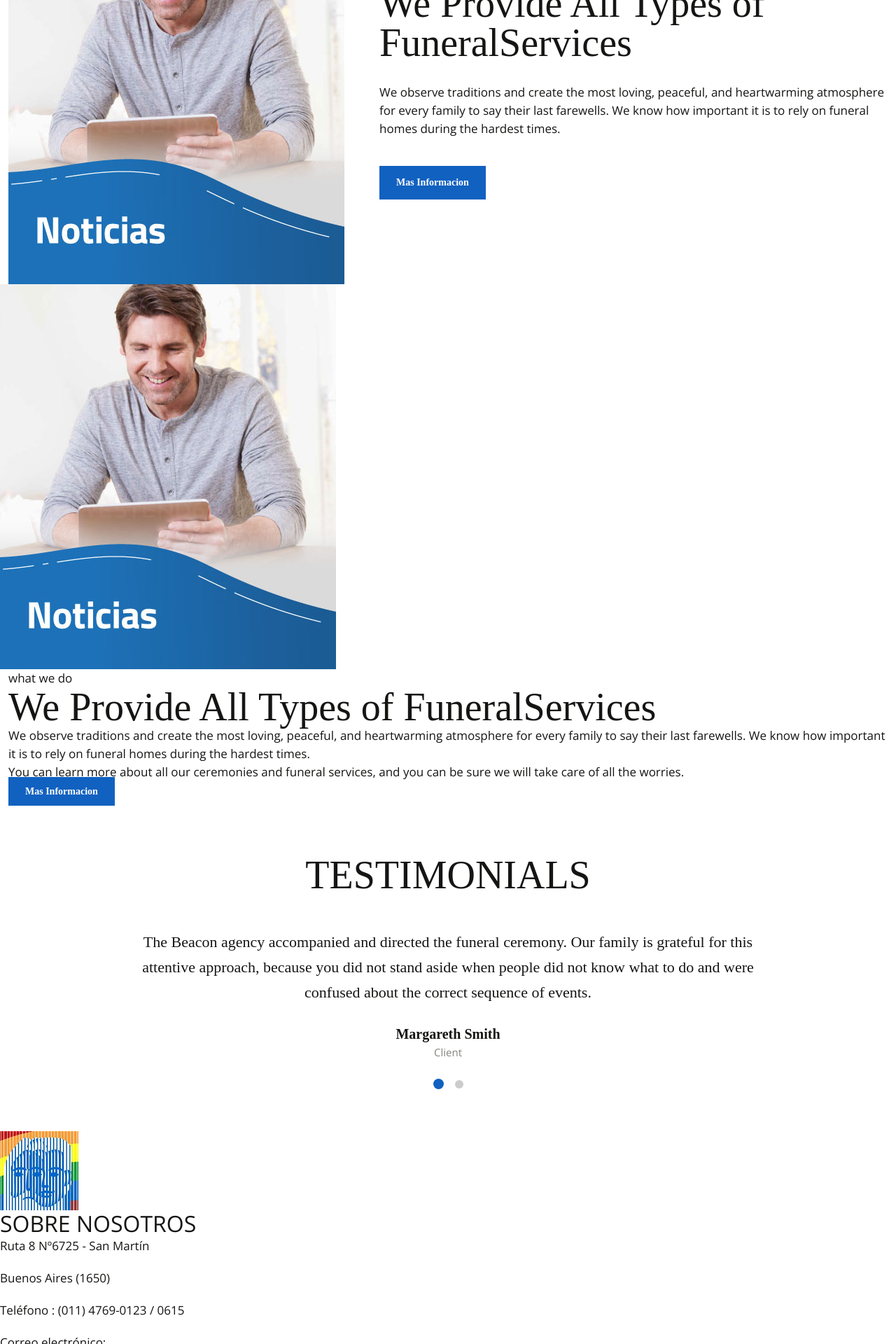
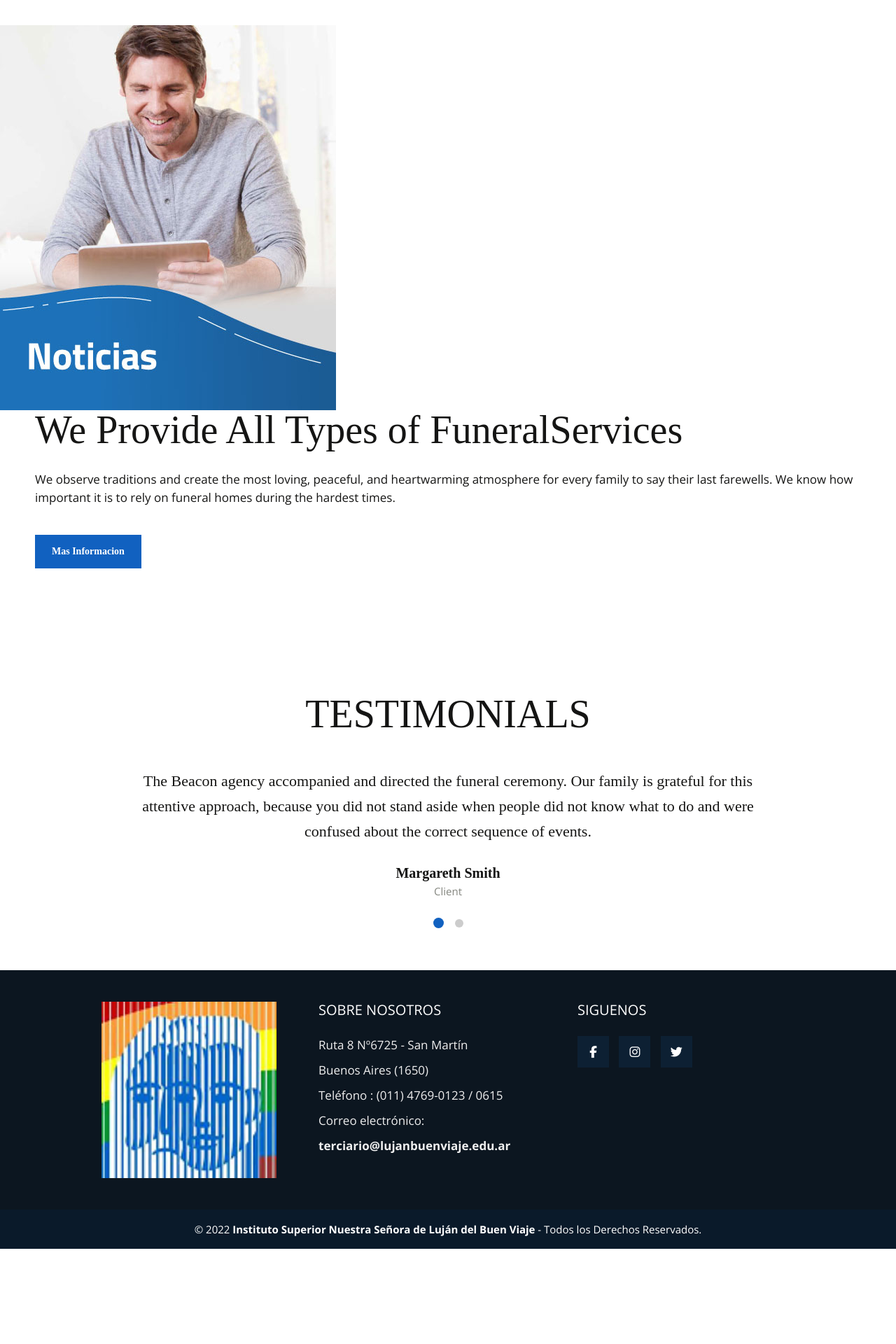
Before and after one commit to torricocristian/claudio_vaccalluzzo, a PHP site: page / in a window 1280 px wide. Shown: the part 760-2680 px from the top of the page at 70% size. After the commit the page ends 2544 px from the top, so only its background shows below. Run offline with PHP 8.4, Linux system fonts and the light colour scheme; some libraries are stand-ins or nearby versions; some web fonts are replaced.

Commit message:
footer
footer

```diff
--- a/index.html
+++ b/index.html
@@ -90,67 +90,6 @@
         </div>
     </section>
 
-    <section class="testimonios" id="novedades">
-        <div class="pie-pagina3">
-            <div class="grupo-13">
-                <div class="elementor-widget-wrap">
-                    <div class="elementor-element">
-
-                        <div class="elementor-image">
-                            <img class="noticias" src="image/noticias.jpg" alt="novedades">
-                        </div>
-                    </div>
-                </div>
-                <div class="elementor-element elementor-element-f7bddfe">
-                    <div id="" class="container">
-
-                        <div class="title">
-                                <span class="">what we do</span>
-                                <h1 class="">
-                                    <span class="title__primary">We Provide All Types of
-                                        FuneralServices</span>
-                                </h1>
-                        </div>
-                        <div class="subtirulo">
-                            <div class="swiper mySwiper">
-                                <div class="swiper-wrapper">
-                                    <div class="swiper-slide">
-                                        <p class="desc">We observe traditions and create the most loving,
-                                            peaceful,
-                                            and
-                                            heartwarming
-                                            atmosphere for every family to say their last farewells. We know how
-                                            important
-                                            it is to rely on funeral homes during the hardest times.&nbsp;</p>
-                                    </div>
-                                </div>
-                            </div>
-                        </div>
-                        <div class="subtirulo">
-                            <div class="swiper mySwiper">
-                                <div class="swiper-wrapper">
-                                    <div class="">
-                                        <p class="desc">You can learn more about all our ceremonies and
-                                            funeral
-                                            services, and you
-                                            can be sure we will take care of all the worries.</p>
-                                    </div>
-                                </div>
-                            </div>
-                        </div>
-
-
-                        <a href="" class="button button__secundary">Mas Informacion</a>
-
-                    </div>
-                </div>
-
-            </div>
-
-        </div>
-
-
-    </section>
 
 
     <section id="testimonios">
--- a/style.css
+++ b/style.css
@@ -2,29 +2,42 @@
   font-size: 56px;
   line-height: 56px;
   font-family: "Frank Ruhl Libre", serif;
-  font-weight: 500; }
+  font-weight: 500;
+}
 
 header {
   background: white;
-  padding: 34px 0; }
+  padding: 34px 0;
+}
+
 header .container {
   display: flex;
-    align-items: center; }
+  align-items: center;
+}
+
 header .container .logo {
-      margin-right: 70px; }
+  margin-right: 70px;
+}
+
 header .container .logo h1 {
   font-family: "Frank Ruhl Libre", serif;
   font-size: 24px;
-        line-height: 28px; }
+  line-height: 28px;
+}
+
 header .container nav {
-      display: flex; }
+  display: flex;
+}
+
 header .container nav a {
   font-size: 16px;
   line-height: 24px;
   font-family: "Frank Ruhl Libre", serif;
   margin-right: 30px;
   font-weight: 700;
-        position: relative; }
+  position: relative;
+}
+
 header .container nav a:before {
   content: '';
   height: 2px;
@@ -33,130 +46,322 @@ header {
   left: 0;
   bottom: -5px;
   background: #151514;
-          transition: .3s; }
+  transition: .3s;
+}
+
 header .container nav a:hover:before {
-          width: 100%; }
+  width: 100%;
+}
+
 header .container .button {
-      margin-left: auto; }
+  margin-left: auto;
+}
 
 .hero {
-  height: 500px; }
-  .hero .carousel-control-prev, .hero .carousel-control-next {
+  height: 500px;
+}
+
+.hero .carousel-control-prev,
+.hero .carousel-control-next {
   background: black;
-    width: 120px; }
-    .hero .carousel-control-prev-icon, .hero .carousel-control-next-icon {
-      filter: invert(0) grayscale(100); }
+  width: 120px;
+}
+
+.hero .carousel-control-prev-icon,
+.hero .carousel-control-next-icon {
+  filter: invert(0) grayscale(100);
+}
+
 .hero .carousel,
 .hero .carousel-inner {
-    height: 100%; }
+  height: 100%;
+}
+
 .hero .carousel-item {
-    height: 100%; }
+  height: 100%;
+}
+
 .hero .carousel-item img {
   height: 100%;
   object-fit: cover;
-      width: 100%; }
+  width: 100%;
+}
 
 .about-us .container {
-  display: flex;
-  align-items: center; }
+
+  padding: 180px 0;
+  padding-bottom: 100px;
+  align-items: center;
+  display: inline-block;
+}
+
 .about-us .container .data {
-    padding-left: 50px; }
+  padding-left: 50px;
+
+}
+
 .about-us .container .data .title__primary {
-      margin-bottom: 30px; }
+
+  margin-bottom: 30px;
+}
+
 .about-us .container .data .button {
   margin-top: 20px;
-      display: inline-flex; }
+  display: inline-flex;
+}
+
+@media screen and (max-width:800px) {
+  .about-us .container {
+    width: 90%;
+    grid-template-columns: repeat(1, 1fr);
+    grid-gap: 30px;
+    padding: 35px 0px;
+  }
+}
+
+
+  /* Por debajo de 400px */
+  @media screen and (max-width: 400px) {
+    .data {
+        font-size:10px;
+      }
+
+      .title__primary {
+        font-size:16px;
+      }
+    }
 
     .button {
       font-size: 14px;
       line-height: 22px;
       font-weight: bold;
       font-family: "Frank Ruhl Libre", serif;
-  padding: 13px 24px; }
+      padding: 13px 24px;
+    }
+
     .button__primary {
       color: white;
       background: #1161c0;
-    transition: .3s; }
+      transition: .3s;
+    }
+
     .button__primary:hover {
-      background: #0f4c94; }
+      background: #0f4c94;
+    }
+
     .button__secundary {
       color: white;
       background: #1161c0;
-    transition: .3s; }
+      transition: .3s;
+    }
+
     .button__secundary:hover {
-      background: #0f4c94; }
+      background: #0f4c94;
+    }
 
     #testimonios {
       padding: 80px 0;
-  padding-bottom: 100px; }
+      padding-bottom: 100px;
+    }
+
     #testimonios .container {
       max-width: 900px;
       position: relative;
-    text-align: center; }
+      text-align: center;
+    }
+
     #testimonios .container .title__primary {
-      margin-bottom: 50px; }
+      margin-bottom: 50px;
+    }
+
     #testimonios .container .swiper-pagination {
       bottom: -40px;
       display: flex;
       justify-content: center;
-      align-items: center; }
+      align-items: center;
+    }
+
     #testimonios .container .swiper-pagination .swiper-pagination-bullet {
       width: 12px;
       height: 12px;
       transition: .3s;
-        margin: 0 8px; }
+      margin: 0 8px;
+    }
+
     #testimonios .container .swiper-pagination .swiper-pagination-bullet-active {
       background: #1161c0;
       width: 15px;
-          height: 15px; }
+      height: 15px;
+    }
+
     #testimonios .container .swiper-slide p.desc {
       font-size: 22px;
       line-height: 36px;
       text-align: center;
-      font-family: "Frank Ruhl Libre", serif; }
+      font-family: "Frank Ruhl Libre", serif;
+    }
+
     #testimonios .container .swiper-slide .person {
       display: flex;
       flex-direction: column;
-      margin-top: 30px; }
+      margin-top: 30px;
+    }
+
     #testimonios .container .swiper-slide .person .author {
       font-weight: bold;
       margin-bottom: 2px;
       font-family: "Frank Ruhl Libre", serif;
       font-size: 20px;
-        line-height: 22px; }
+      line-height: 22px;
+    }
+
     #testimonios .container .swiper-slide .person .position {
       color: #84867F;
-        font-size: 15px; }
+      font-size: 15px;
+    }
 
     @media (max-width: 800px) {
       .title__primary {
         font-size: 42px;
-    line-height: 42px; }
+        line-height: 42px;
+      }
 
       #testimonios {
         padding: 60px 0;
-    padding-bottom: 80px; }
+        padding-bottom: 80px;
+      }
+
       #testimonios .container .title__primary {
-      margin-bottom: 30px; }
+        margin-bottom: 30px;
+      }
+
       #testimonios .container .swiper-slide p.desc {
         font-size: 18px;
-      line-height: 28px; }
+        line-height: 28px;
+      }
+
       #testimonios .container .swiper-slide .person .author {
         font-size: 18px;
-      line-height: 28px; } }
+        line-height: 28px;
+      }
+    }
+
     @media (max-width: 499px) {
       .title__primary {
         font-size: 28px;
-    line-height: 28px; }
+        line-height: 28px;
+      }
 
       #testimonios {
         padding: 40px 0;
-    padding-bottom: 60px; }
+        padding-bottom: 60px;
+      }
 
       #testimonios .container .title__primary {
-    margin-bottom: 20px; }
+        margin-bottom: 20px;
+      }
+
       #testimonios .container .swiper-slide p.desc {
         font-size: 16px;
-    line-height: 24px; } }
+        line-height: 24px;
+      }
+    }
 
     /*# sourceMappingURL=style.css.map */
+
+    @import url('https://fonts.googleapis.com/css2?family=Open+Sans:wght@400;700&display=swap');
+
+    * {
+      /*Sacamos la fuente de googleFont, e importamos/compiamos la deseada*/
+      margin: 0;
+      padding: 0;
+      box-sizing: border-box;
+      /*establece como se calcula el ancho y alto total de un elemento.*/
+      font-family: 'Open Sans', sans-serif;
+      /*define una lista de fuentes , con un orden de prioridad, para utilizar en un elemento seleccionado*/
+    }
+
+    /*:::::Pie de Pagina*/
+    .pie-pagina {
+      width: 100%;
+      background-color: #0c1620;
+    }
+
+    .pie-pagina .grupo-1 {
+      /*la caja principal*/
+      width: 100%;
+      /* ancho y alto */
+      max-width: 1200px;
+      /*centra la caja propiamente dicja*/
+      margin: auto;
+      /* ajusta los margenees*/
+      display: grid;
+      /*La declaración display: grid te proporciona una cuadrícula de una sola columna, por lo que tus elementos continúan mostrándose uno debajo del otro, como lo hacen en el flujo normal. Para ve*/
+      grid-template-columns: repeat(3, 1fr);
+      /*¿Qué es el grid-Template-Columns?
+    La propiedad CSS grid-template-columns define el nombre de las líneas y las funciones de tamaño de línea de grid columns;*/
+
+      padding: 45px;
+      /* es el espacio entre el contenido del elemento y su borde ( border ). No se permiten valores negativos.*/
+    }
+
+    .pie-pagina .grupo-1 .box figure {
+      /*netamente de la imagen*/
+      width: 100%;
+      height: 100%;
+      display: flex;
+      justify-content: center;
+      align-items: center;
+    }
+
+    .pie-pagina .grupo-1 .box figure img {
+      width: 250px;
+    }
+
+    .pie-pagina .grupo-1 .box h2 {
+      color: #fff;
+      margin-bottom: 25px;
+      font-size: 20px;
+    }
+
+    .pie-pagina .grupo-1 .box p {
+      color: #efefef;
+      margin-bottom: 10px;
+    }
+
+    .pie-pagina .grupo-1 .red-social a {
+      display: inline-block;
+      text-decoration: none;
+      width: 45px;
+      height: 45px;
+      line-height: 45px;
+      color: #fff;
+      margin-right: 10px;
+      background-color: #0d2033;
+      text-align: center;
+      transition: all 300ms ease;
+    }
+
+    .pie-pagina .grupo-1 .red-social a:hover {
+      color: aqua;
+    }
+
+    .pie-pagina .grupo-2 {
+      background-color: #0a1a2a;
+      padding: 15px 10px;
+      text-align: center;
+      color: #fff;
+    }
+
+    .pie-pagina .grupo-2 small {
+      font-size: 15px;
+    }
+
+    @media screen and (max-width:800px) {
+      .pie-pagina .grupo-1 {
+        width: 90%;
+        grid-template-columns: repeat(1, 1fr);
+        grid-gap:30px;
+        padding: 35px 0px;
+      }
+    }
```
Lines whose indentation alone changed are shown as unchanged.
